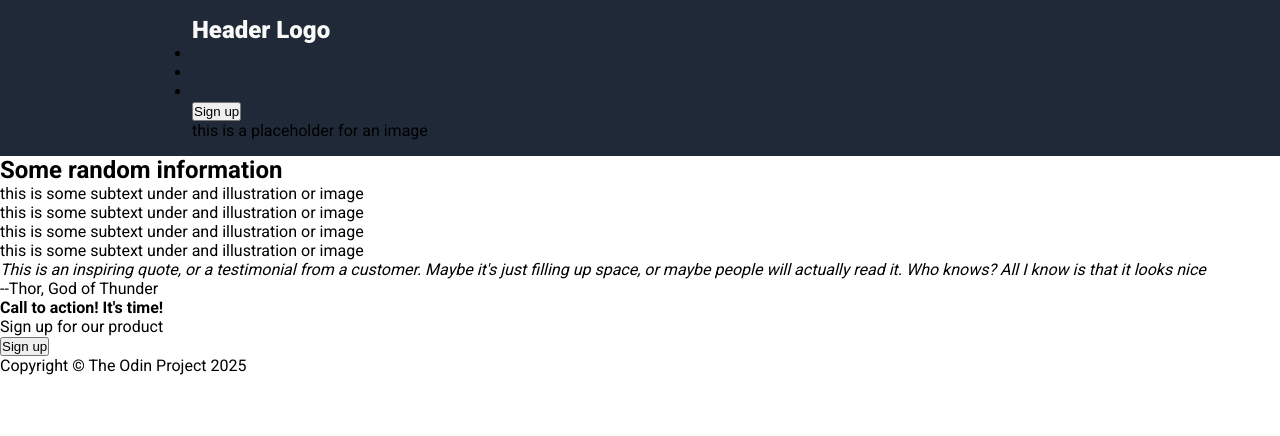
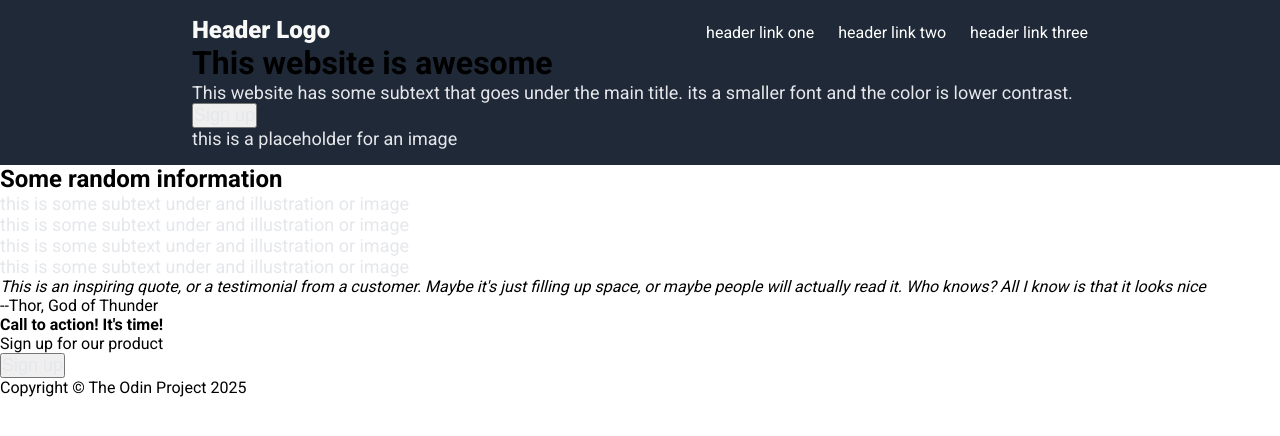
Before and after one commit to LauraLegro/odin-landing-page-2, a plain HTML site: page index.html in a window 1280 px wide. Drawn offline with Linux system fonts and the light colour scheme.

Commit message:
updated html

```diff
--- a/index.html
+++ b/index.html
@@ -14,16 +14,16 @@
         </div>
         <div class="right">
           <ul>
-            <li class="a"></li>
-            <li class="a"></li>
-            <li class="a"></li>
+            <li class="a">header link one</li>
+            <li class="a">header link two</li>
+            <li class="a">header link three</li>
           </ul>
         </div>
       </div>
       <div class="welcome">
         <div class="left">
-          <h1 class="hero"></h1>
-          <p class="secondary"></p>
+          <h1 class="hero">This website is awesome</h1>
+          <p class="secondary">This website has some subtext that goes under the main title. its a  smaller font and the color is lower contrast. </p>
           <button class="secondary">Sign up</button>
         </div>
         <div class="right">
--- a/style.css
+++ b/style.css
@@ -21,3 +21,24 @@ header {
     font-weight: 900;
     color: #f9faf8;
 }
+
+.nav {
+    display: flex;
+    justify-content: space-between;
+    align-items:  baseline;
+}
+.nav ul {
+    list-style-type: none;
+    display: flex;
+    gap: 1.5em;
+}
+.secondary,
+a:link {
+    font-size: 18px;
+    color: #e5e7eb;
+    text-decoration: none;
+}
+.a {
+    color: #fff;
+}
+/*  WELCOME */
```
